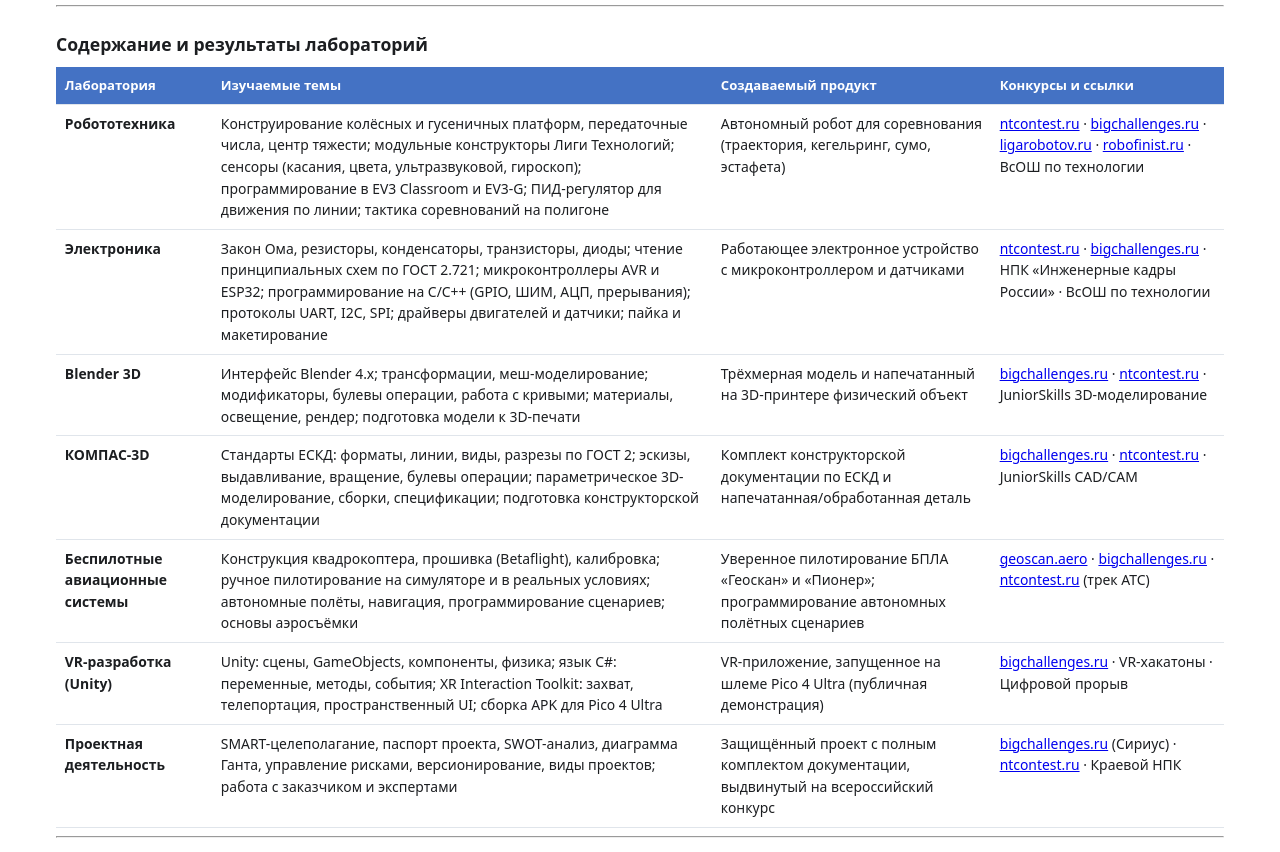
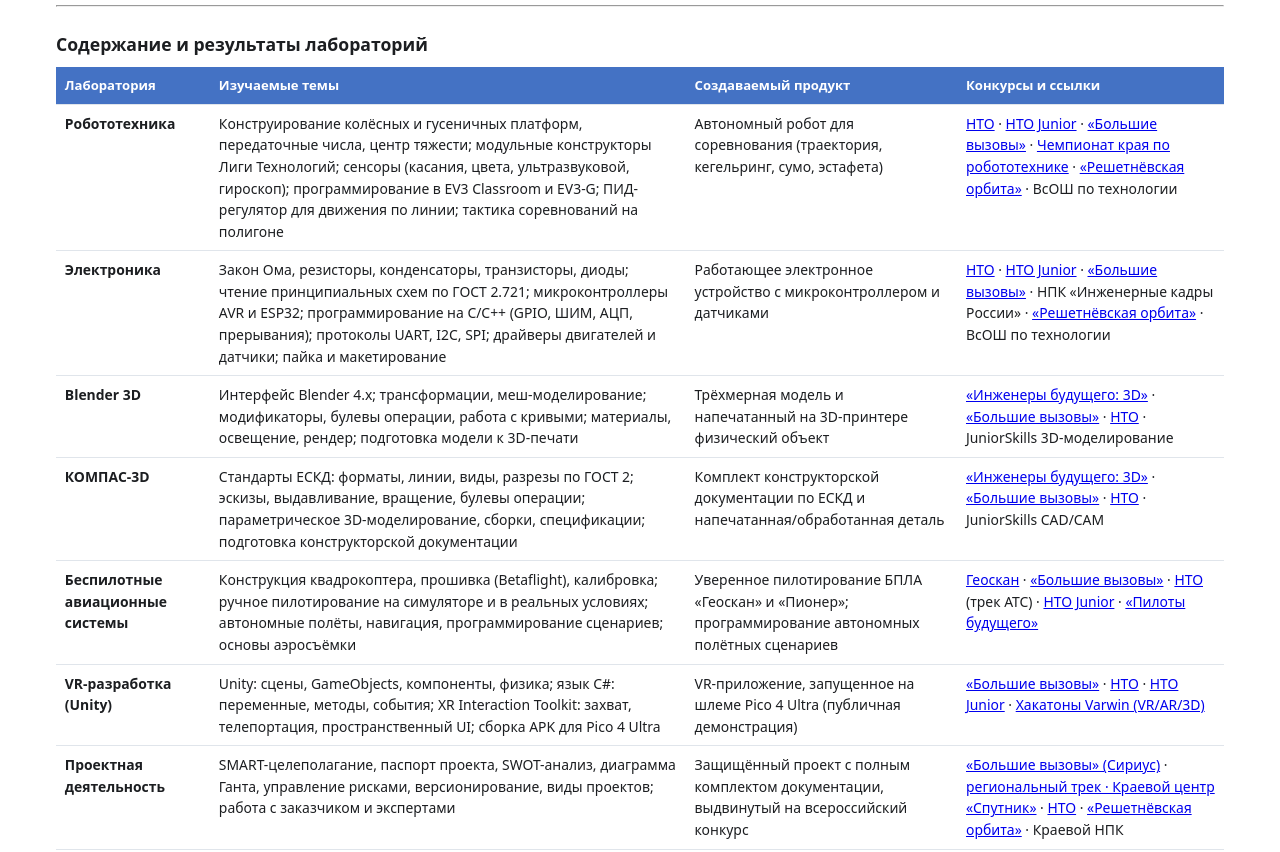
Before and after one commit to Lotmel2015/raspisanie-laboratoriy, a plain HTML site: page index.html in a window 1280 px wide. Shown: the part 1212-2064 px from the top of the page. Drawn offline with Linux system fonts and the light colour scheme.

Commit message:
Обновление конкурсов и ссылок (красноярские перечневые)

```diff
--- a/index.html
+++ b/index.html
@@ -228,13 +228,13 @@
       <tr><th>Лаборатория</th><th>Изучаемые темы</th><th>Создаваемый продукт</th><th>Конкурсы и ссылки</th></tr>
     </thead>
     <tbody>
-      <tr><td><b>Робототехника</b></td><td>Конструирование колёсных и гусеничных платформ, передаточные числа, центр тяжести; модульные конструкторы Лиги Технологий; сенсоры (касания, цвета, ультразвуковой, гироскоп); программирование в EV3 Classroom и EV3-G; ПИД-регулятор для движения по линии; тактика соревнований на полигоне</td><td>Автономный робот для соревнования (траектория, кегельринг, сумо, эстафета)</td><td><a href="https://ntcontest.ru" target="_blank">ntcontest.ru</a> · <a href="https://bigchallenges.ru" target="_blank">bigchallenges.ru</a> · <a href="https://ligarobotov.ru" target="_blank">ligarobotov.ru</a> · <a href="https://robofinist.ru" target="_blank">robofinist.ru</a> · ВсОШ по технологии</td></tr>
-      <tr><td><b>Электроника</b></td><td>Закон Ома, резисторы, конденсаторы, транзисторы, диоды; чтение принципиальных схем по ГОСТ 2.721; микроконтроллеры AVR и ESP32; программирование на C/C++ (GPIO, ШИМ, АЦП, прерывания); протоколы UART, I2C, SPI; драйверы двигателей и датчики; пайка и макетирование</td><td>Работающее электронное устройство с микроконтроллером и датчиками</td><td><a href="https://ntcontest.ru" target="_blank">ntcontest.ru</a> · <a href="https://bigchallenges.ru" target="_blank">bigchallenges.ru</a> · НПК «Инженерные кадры России» · ВсОШ по технологии</td></tr>
-      <tr><td><b>Blender 3D</b></td><td>Интерфейс Blender 4.x; трансформации, меш-моделирование; модификаторы, булевы операции, работа с кривыми; материалы, освещение, рендер; подготовка модели к 3D-печати</td><td>Трёхмерная модель и напечатанный на 3D-принтере физический объект</td><td><a href="https://bigchallenges.ru" target="_blank">bigchallenges.ru</a> · <a href="https://ntcontest.ru" target="_blank">ntcontest.ru</a> · JuniorSkills 3D-моделирование</td></tr>
-      <tr><td><b>КОМПАС-3D</b></td><td>Стандарты ЕСКД: форматы, линии, виды, разрезы по ГОСТ 2; эскизы, выдавливание, вращение, булевы операции; параметрическое 3D-моделирование, сборки, спецификации; подготовка конструкторской документации</td><td>Комплект конструкторской документации по ЕСКД и напечатанная/обработанная деталь</td><td><a href="https://bigchallenges.ru" target="_blank">bigchallenges.ru</a> · <a href="https://ntcontest.ru" target="_blank">ntcontest.ru</a> · JuniorSkills CAD/CAM</td></tr>
-      <tr><td><b>Беспилотные авиационные системы</b></td><td>Конструкция квадрокоптера, прошивка (Betaflight), калибровка; ручное пилотирование на симуляторе и в реальных условиях; автономные полёты, навигация, программирование сценариев; основы аэросъёмки</td><td>Уверенное пилотирование БПЛА «Геоскан» и «Пионер»; программирование автономных полётных сценариев</td><td><a href="https://geoscan.aero" target="_blank">geoscan.aero</a> · <a href="https://bigchallenges.ru" target="_blank">bigchallenges.ru</a> · <a href="https://ntcontest.ru" target="_blank">ntcontest.ru</a> (трек АТС)</td></tr>
-      <tr><td><b>VR-разработка<br>(Unity)</b></td><td>Unity: сцены, GameObjects, компоненты, физика; язык C#: переменные, методы, события; XR Interaction Toolkit: захват, телепортация, пространственный UI; сборка APK для Pico 4 Ultra</td><td>VR-приложение, запущенное на шлеме Pico 4 Ultra (публичная демонстрация)</td><td><a href="https://bigchallenges.ru" target="_blank">bigchallenges.ru</a> · VR-хакатоны · Цифровой прорыв</td></tr>
-      <tr><td><b>Проектная деятельность</b></td><td>SMART-целеполагание, паспорт проекта, SWOT-анализ, диаграмма Ганта, управление рисками, версионирование, виды проектов; работа с заказчиком и экспертами</td><td>Защищённый проект с полным комплектом документации, выдвинутый на всероссийский конкурс</td><td><a href="https://bigchallenges.ru" target="_blank">bigchallenges.ru</a> (Сириус) · <a href="https://ntcontest.ru" target="_blank">ntcontest.ru</a> · Краевой НПК</td></tr>
+      <tr><td><b>Робототехника</b></td><td>Конструирование колёсных и гусеничных платформ, передаточные числа, центр тяжести; модульные конструкторы Лиги Технологий; сенсоры (касания, цвета, ультразвуковой, гироскоп); программирование в EV3 Classroom и EV3-G; ПИД-регулятор для движения по линии; тактика соревнований на полигоне</td><td>Автономный робот для соревнования (траектория, кегельринг, сумо, эстафета)</td><td><a href="https://ntcontest.ru" target="_blank">НТО</a> · <a href="https://junior.ntcontest.ru" target="_blank">НТО Junior</a> · <a href="https://bigchallenges.ru" target="_blank">«Большие вызовы»</a> · <a href="https://robofinist.ru/event/1546" target="_blank">Чемпионат края по робототехнике</a> · <a href="https://sputnik.cosmoschool.ru/events/452" target="_blank">«Решетнёвская орбита»</a> · ВсОШ по технологии</td></tr>
+      <tr><td><b>Электроника</b></td><td>Закон Ома, резисторы, конденсаторы, транзисторы, диоды; чтение принципиальных схем по ГОСТ 2.721; микроконтроллеры AVR и ESP32; программирование на C/C++ (GPIO, ШИМ, АЦП, прерывания); протоколы UART, I2C, SPI; драйверы двигателей и датчики; пайка и макетирование</td><td>Работающее электронное устройство с микроконтроллером и датчиками</td><td><a href="https://ntcontest.ru" target="_blank">НТО</a> · <a href="https://junior.ntcontest.ru" target="_blank">НТО Junior</a> · <a href="https://bigchallenges.ru" target="_blank">«Большие вызовы»</a> · НПК «Инженерные кадры России» · <a href="https://sputnik.cosmoschool.ru/events/452" target="_blank">«Решетнёвская орбита»</a> · ВсОШ по технологии</td></tr>
+      <tr><td><b>Blender 3D</b></td><td>Интерфейс Blender 4.x; трансформации, меш-моделирование; модификаторы, булевы операции, работа с кривыми; материалы, освещение, рендер; подготовка модели к 3D-печати</td><td>Трёхмерная модель и напечатанный на 3D-принтере физический объект</td><td><a href="https://3dobrazovanie.ru" target="_blank">«Инженеры будущего: 3D»</a> · <a href="https://bigchallenges.ru" target="_blank">«Большие вызовы»</a> · <a href="https://ntcontest.ru" target="_blank">НТО</a> · JuniorSkills 3D-моделирование</td></tr>
+      <tr><td><b>КОМПАС-3D</b></td><td>Стандарты ЕСКД: форматы, линии, виды, разрезы по ГОСТ 2; эскизы, выдавливание, вращение, булевы операции; параметрическое 3D-моделирование, сборки, спецификации; подготовка конструкторской документации</td><td>Комплект конструкторской документации по ЕСКД и напечатанная/обработанная деталь</td><td><a href="https://3dobrazovanie.ru" target="_blank">«Инженеры будущего: 3D»</a> · <a href="https://bigchallenges.ru" target="_blank">«Большие вызовы»</a> · <a href="https://ntcontest.ru" target="_blank">НТО</a> · JuniorSkills CAD/CAM</td></tr>
+      <tr><td><b>Беспилотные авиационные системы</b></td><td>Конструкция квадрокоптера, прошивка (Betaflight), калибровка; ручное пилотирование на симуляторе и в реальных условиях; автономные полёты, навигация, программирование сценариев; основы аэросъёмки</td><td>Уверенное пилотирование БПЛА «Геоскан» и «Пионер»; программирование автономных полётных сценариев</td><td><a href="https://geoscan.aero" target="_blank">Геоскан</a> · <a href="https://bigchallenges.ru" target="_blank">«Большие вызовы»</a> · <a href="https://ntcontest.ru" target="_blank">НТО</a> (трек АТС) · <a href="https://junior.ntcontest.ru" target="_blank">НТО Junior</a> · <a href="https://fgdr.ru" target="_blank">«Пилоты будущего»</a></td></tr>
+      <tr><td><b>VR-разработка<br>(Unity)</b></td><td>Unity: сцены, GameObjects, компоненты, физика; язык C#: переменные, методы, события; XR Interaction Toolkit: захват, телепортация, пространственный UI; сборка APK для Pico 4 Ultra</td><td>VR-приложение, запущенное на шлеме Pico 4 Ultra (публичная демонстрация)</td><td><a href="https://bigchallenges.ru" target="_blank">«Большие вызовы»</a> · <a href="https://ntcontest.ru" target="_blank">НТО</a> · <a href="https://junior.ntcontest.ru" target="_blank">НТО Junior</a> · <a href="https://hackathons.varwin.com" target="_blank">Хакатоны Varwin (VR/AR/3D)</a></td></tr>
+      <tr><td><b>Проектная деятельность</b></td><td>SMART-целеполагание, паспорт проекта, SWOT-анализ, диаграмма Ганта, управление рисками, версионирование, виды проектов; работа с заказчиком и экспертами</td><td>Защищённый проект с полным комплектом документации, выдвинутый на всероссийский конкурс</td><td><a href="https://bigchallenges.ru" target="_blank">«Большие вызовы» (Сириус)</a> · <a href="https://cosmoschool.ru/rc-events" target="_blank">региональный трек · Краевой центр «Спутник»</a> · <a href="https://ntcontest.ru" target="_blank">НТО</a> · <a href="https://sputnik.cosmoschool.ru/events/452" target="_blank">«Решетнёвская орбита»</a> · Краевой НПК</td></tr>
     </tbody>
   </table>
   </div>
```
